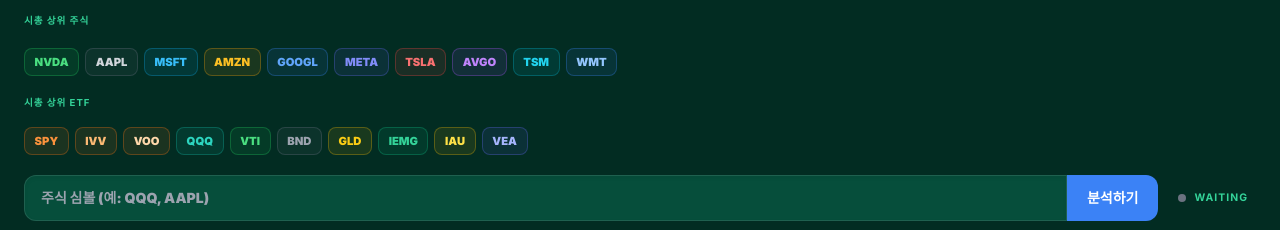
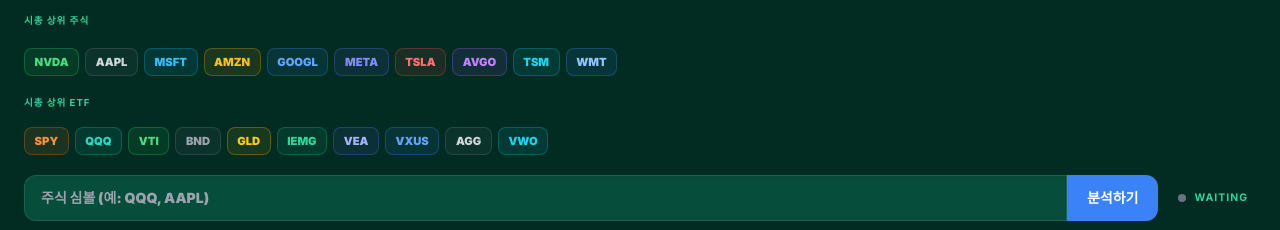
Before and after one commit to lhw9511-beep/hughLeebuy, a website: page index.html in a window 1280 px wide. Shown: the part 102-332 px from the top of the page. Drawn offline with nearby package versions, Linux system fonts and the light colour scheme; a web font is replaced by a local one.

Commit message:
fix: remove duplicate ETFs (IVV/VOO=SPY, IAU=GLD), add VXUS/AGG/VWO

```diff
--- a/index.html
+++ b/index.html
@@ -356,15 +356,15 @@
             <p class="text-[0.6rem] font-bold text-themeMuted tracking-widest uppercase mb-1">시총 상위 ETF</p>
             <div class="flex gap-1.5 overflow-x-auto custom-scroll pb-1 flex-wrap mb-2">
                 <button type="button" onclick="loadStockChip('SPY')" class="chip-btn bg-orange-500/10 hover:bg-orange-500/20 text-orange-400 border-orange-500/30">SPY</button>
-                <button type="button" onclick="loadStockChip('IVV')" class="chip-btn bg-orange-500/10 hover:bg-orange-500/20 text-orange-300 border-orange-500/30">IVV</button>
-                <button type="button" onclick="loadStockChip('VOO')" class="chip-btn bg-orange-500/10 hover:bg-orange-500/20 text-orange-200 border-orange-500/30">VOO</button>
                 <button type="button" onclick="loadStockChip('QQQ')" class="chip-btn bg-teal-500/10 hover:bg-teal-500/20 text-teal-400 border-teal-500/30">QQQ</button>
                 <button type="button" onclick="loadStockChip('VTI')" class="chip-btn bg-green-500/10 hover:bg-green-500/20 text-green-400 border-green-500/30">VTI</button>
                 <button type="button" onclick="loadStockChip('BND')" class="chip-btn bg-gray-500/10 hover:bg-gray-500/20 text-gray-400 border-gray-500/30">BND</button>
                 <button type="button" onclick="loadStockChip('GLD')" class="chip-btn bg-yellow-500/10 hover:bg-yellow-500/20 text-yellow-400 border-yellow-500/30">GLD</button>
                 <button type="button" onclick="loadStockChip('IEMG')" class="chip-btn bg-emerald-500/10 hover:bg-emerald-500/20 text-emerald-400 border-emerald-500/30">IEMG</button>
-                <button type="button" onclick="loadStockChip('IAU')" class="chip-btn bg-yellow-500/10 hover:bg-yellow-500/20 text-yellow-300 border-yellow-500/30">IAU</button>
                 <button type="button" onclick="loadStockChip('VEA')" class="chip-btn bg-indigo-500/10 hover:bg-indigo-500/20 text-indigo-300 border-indigo-500/30">VEA</button>
+                <button type="button" onclick="loadStockChip('VXUS')" class="chip-btn bg-blue-500/10 hover:bg-blue-500/20 text-blue-400 border-blue-500/30">VXUS</button>
+                <button type="button" onclick="loadStockChip('AGG')" class="chip-btn bg-gray-500/10 hover:bg-gray-500/20 text-gray-300 border-gray-500/30">AGG</button>
+                <button type="button" onclick="loadStockChip('VWO')" class="chip-btn bg-cyan-500/10 hover:bg-cyan-500/20 text-cyan-400 border-cyan-500/30">VWO</button>
             </div>
             <div class="flex flex-col sm:flex-row gap-2 md:gap-3 items-center w-full">
                 <form id="search-form" class="flex w-full sm:flex-grow">
```
